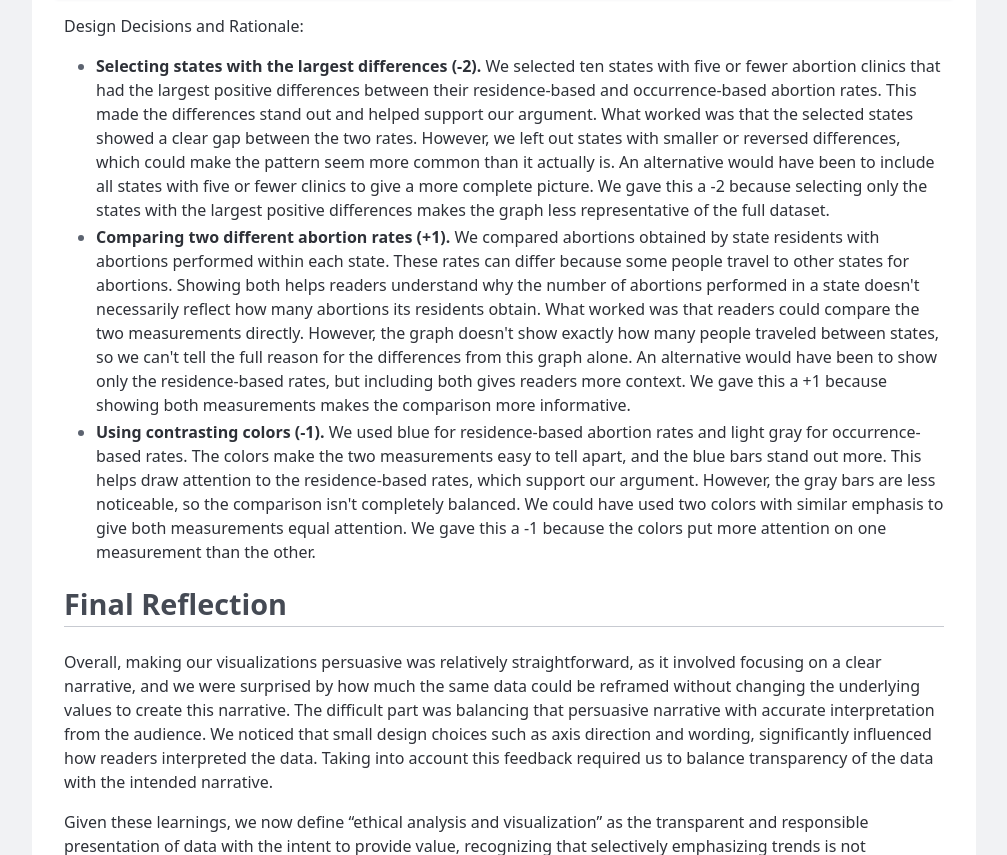
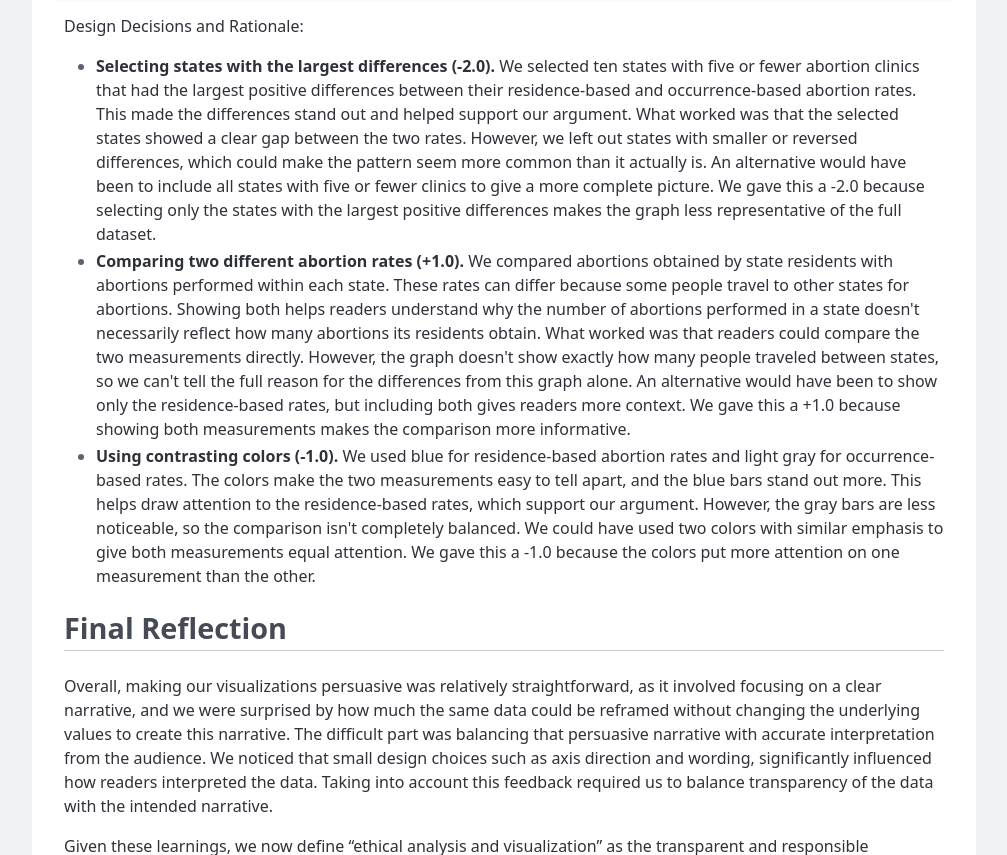
Before and after one commit to ndjapri/dsc106-project2, a plain HTML site: page index.html in a window 1280 px wide. Shown: the part 2689-3544 px from the top of the page, without its empty margins (136-1143 px from the left). Drawn offline with Linux system fonts and the light colour scheme.

Commit message:
Update figure 2 ethical scores

```diff
--- a/index.html
+++ b/index.html
@@ -237,24 +237,24 @@
                 <p>Design Decisions and Rationale:</p>
 
                 <ul>
-                    <li><strong>Selecting states with the largest differences (-2).</strong> We selected ten states with five or fewer abortion clinics that
+                    <li><strong>Selecting states with the largest differences (-2.0).</strong> We selected ten states with five or fewer abortion clinics that
                         had the largest positive differences between their residence-based and occurrence-based abortion rates. This made the differences stand out
                         and helped support our argument. What worked was that the selected states showed a clear gap between the two rates. However, we left out
                         states with smaller or reversed differences, which could make the pattern seem more common than it actually is. An alternative would have
-                        been to include all states with five or fewer clinics to give a more complete picture. We gave this a -2 because selecting only the states
+                        been to include all states with five or fewer clinics to give a more complete picture. We gave this a -2.0 because selecting only the states
                         with the largest positive differences makes the graph less representative of the full dataset.</li>
 
-                    <li><strong>Comparing two different abortion rates (+1).</strong> We compared abortions obtained by state residents with abortions performed
+                    <li><strong>Comparing two different abortion rates (+1.0).</strong> We compared abortions obtained by state residents with abortions performed
                         within each state. These rates can differ because some people travel to other states for abortions. Showing both helps readers understand why
                         the number of abortions performed in a state doesn't necessarily reflect how many abortions its residents obtain. What worked was that readers
                         could compare the two measurements directly. However, the graph doesn't show exactly how many people traveled between states, so we can't
                         tell the full reason for the differences from this graph alone. An alternative would have been to show only the residence-based rates, but
-                        including both gives readers more context. We gave this a +1 because showing both measurements makes the comparison more informative.</li>
+                        including both gives readers more context. We gave this a +1.0 because showing both measurements makes the comparison more informative.</li>
 
-                    <li><strong>Using contrasting colors (-1).</strong> We used blue for residence-based abortion rates and light gray for occurrence-based rates.
+                    <li><strong>Using contrasting colors (-1.0).</strong> We used blue for residence-based abortion rates and light gray for occurrence-based rates.
                         The colors make the two measurements easy to tell apart, and the blue bars stand out more. This helps draw attention to the residence-based
                         rates, which support our argument. However, the gray bars are less noticeable, so the comparison isn't completely balanced. We could have
-                        used two colors with similar emphasis to give both measurements equal attention. We gave this a -1 because the colors put more attention on
+                        used two colors with similar emphasis to give both measurements equal attention. We gave this a -1.0 because the colors put more attention on
                         one measurement than the other.</li>
                 </ul>
             </section>
```
